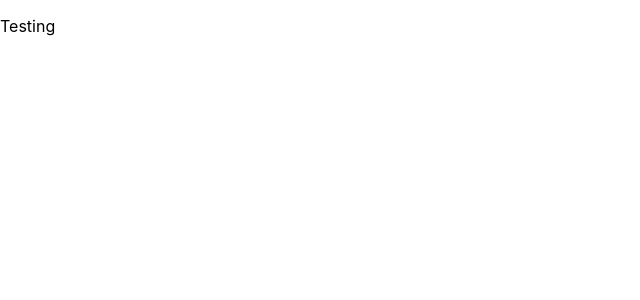
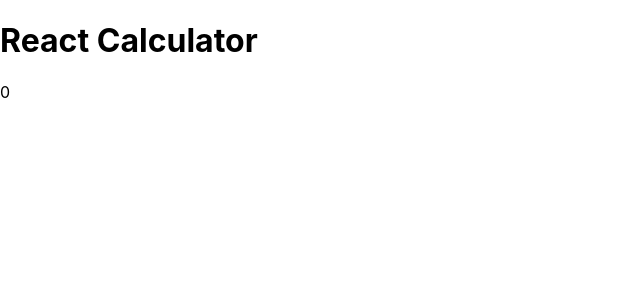
Before and after one commit to sumaerjolly/react-math-calculator, a React (Create React App) app: page / in a window 1280 px wide. Shown: the top 300 px of the page, without its empty margins (0-640 px from the left). Built offline with nearby package versions, Linux system fonts and the light colour scheme.

Commit message:
Display component added and rendered in App.js

```diff
--- a/src/components/App.js
+++ b/src/components/App.js
@@ -1,10 +1,15 @@
 import React, { Component } from 'react'
+import Display from './Display';
 
 export class App extends Component {
+  state = {
+    result: '0'
+  }
   render() {
     return (
       <div className="app">
-        <p>Testing</p>
+        <h1>React Calculator</h1>
+        <Display result={this.state.result} />
       </div>
     )
   }
--- a/src/components/ButtonPanel.js
+++ b/src/components/ButtonPanel.js
@@ -0,0 +1 @@
+import React from 'react';
--- a/src/components/Display.js
+++ b/src/components/Display.js
@@ -0,0 +1,16 @@
+import React from 'react';
+import PropTypes from 'prop-types';
+
+const Display = ( props ) => (
+  <div>{ props.result }</div>
+);
+
+Display.defaultProps = {
+  result: '0',
+};
+
+Display.propTypes = {
+  result: PropTypes.string,
+};
+
+export default Display;
```
Also changed, not shown: src/components/Button.js (+7 -0 lines).
